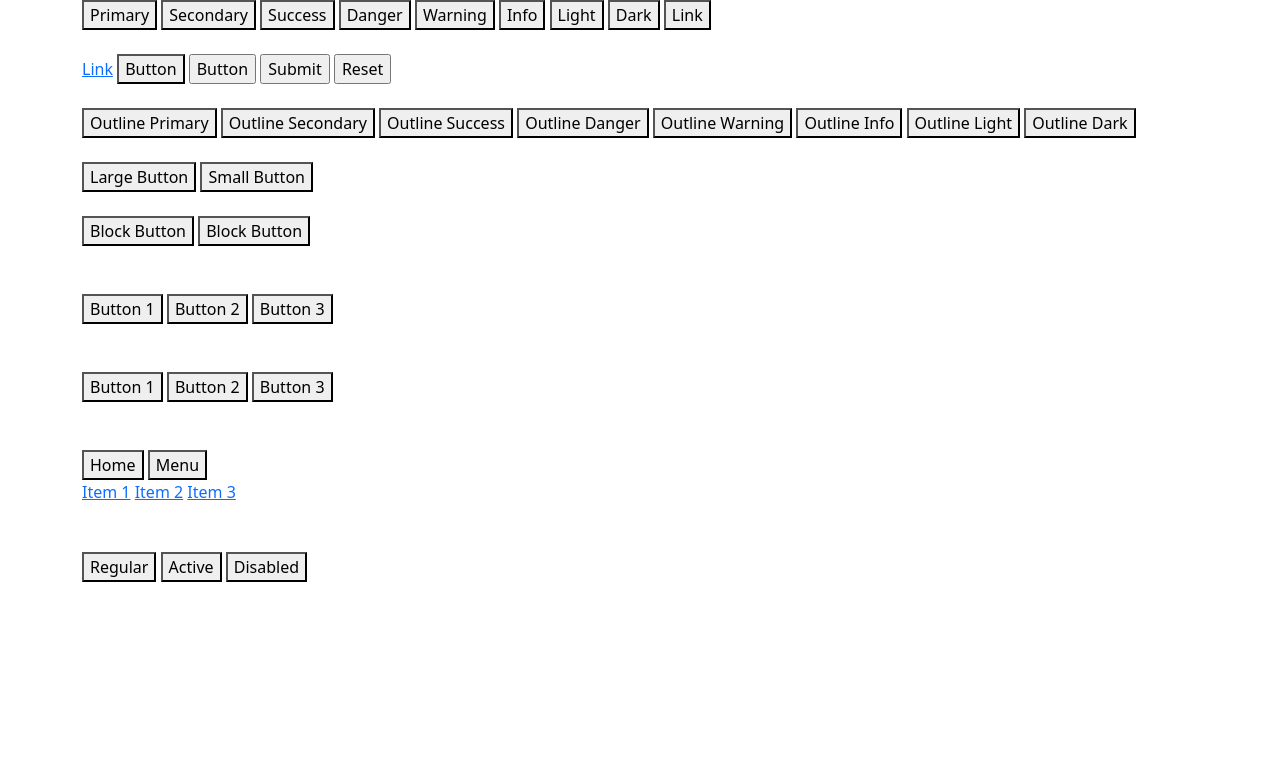
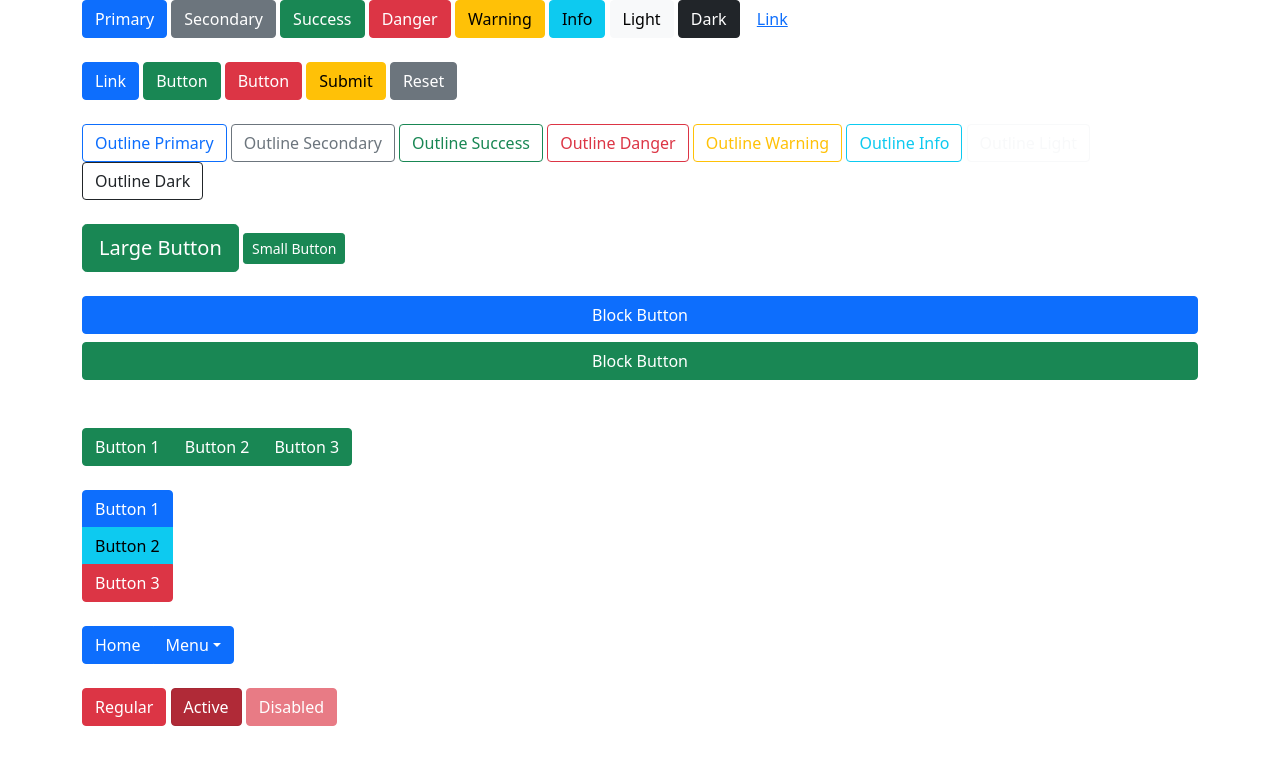
Before and after one commit to oaktnpy/github-desktop-project, a plain HTML site: page 9.Button.html in a window 1280 px wide. Drawn offline with nearby package versions, Linux system fonts and the light colour scheme.

Commit message:
Update 9.Button.html

```diff
--- a/9.Button.html
+++ b/9.Button.html
@@ -10,79 +10,79 @@
 <body>
     <div class="container">
         <!-- สีของปุ่ม -->
-        <button>Primary</button>
-        <button>Secondary</button>
-        <button>Success</button>
-        <button>Danger</button>
-        <button>Warning</button>
-        <button>Info</button>
-        <button>Light</button>
-        <button>Dark</button>
+        <button class="btn btn-primary">Primary</button>
+        <button class="btn btn-secondary">Secondary</button>
+        <button class="btn btn-success">Success</button>
+        <button class="btn btn-danger">Danger</button>
+        <button class="btn btn-warning">Warning</button>
+        <button class="btn btn-info">Info</button>
+        <button class="btn btn-light">Light</button>
+        <button class="btn btn-dark">Dark</button>
 
         <!-- ปุ่มแบบ Link -->
-        <button type="button">Link</button>
+        <button type="button" class="btn btn-link">Link</button>
 
         <br><br>
         <!-- Button Tag -->
-        <a href="#">Link</a>
-        <button type="button">Button</button>
-        <input type="button" value="Button">
-        <input type="submit" value="Submit">
-        <input type="reset" value="Reset">
+        <a href="#" class="btn btn-primary">Link</a>
+        <button type="button" class="btn btn-success">Button</button>
+        <input type="button" class="btn btn-danger" value="Button">
+        <input type="submit" class="btn btn-warning" value="Submit">
+        <input type="reset" class="btn btn-secondary" value="Reset">
         <br><br>
 
         <!-- Outline Button -->
-        <button>Outline Primary</button>
-        <button>Outline Secondary</button>
-        <button>Outline Success</button>
-        <button>Outline Danger</button>
-        <button>Outline Warning</button>
-        <button>Outline Info</button>
-        <button>Outline Light</button>
-        <button>Outline Dark</button>
+        <button class="btn btn-outline-primary">Outline Primary</button>
+        <button class="btn btn-outline-secondary">Outline Secondary</button>
+        <button class="btn btn-outline-success">Outline Success</button>
+        <button class="btn btn-outline-danger">Outline Danger</button>
+        <button class="btn btn-outline-warning">Outline Warning</button>
+        <button class="btn btn-outline-info">Outline Info</button>
+        <button class="btn btn-outline-light">Outline Light</button>
+        <button class="btn btn-outline-dark">Outline Dark</button>
         <br><br>
 
         <!-- ขนาดของปุ่ม -->
-        <button>Large Button</button>
-        <button>Small Button</button>
+        <button class="btn btn-success btn-lg">Large Button</button>
+        <button class="btn btn-success btn-sm">Small Button</button>
         <br><br>
 
         <!-- Block Button -->
-        <div>
-            <button>Block Button</button>
-            <button>Block Button</button>
+        <div class="d-grid gap-2">
+            <button class="btn btn-primary">Block Button</button>
+            <button class="btn btn-success">Block Button</button>
         </div>
 
         <br><br>
         <!-- Button Group -->
-        <div>
-            <button>Button 1</button>
-            <button>Button 2</button>
-            <button>Button 3</button>
+        <div class="btn-group">
+            <button class="btn btn-success">Button 1</button>
+            <button class="btn btn-success">Button 2</button>
+            <button class="btn btn-success">Button 3</button>
         </div>
         <br><br>
         <!-- Button Vertical Group -->
-        <div>
-            <button>Button 1</button>
-            <button>Button 2</button>
-            <button>Button 3</button>
+        <div class="btn-group-vertical">
+            <button class="btn btn-primary">Button 1</button>
+            <button class="btn btn-info">Button 2</button>
+            <button class="btn btn-danger">Button 3</button>
         </div>
         <br><br>
         <!-- Dropdown Menu -->
-        <div>
-            <button>Home</button>
-            <button>Menu</button>
-            <div>
-                <a href="#">Item 1</a>
-                <a href="#">Item 2</a>
-                <a href="#">Item 3</a>
+        <div class="btn-group">
+            <button class="btn btn-primary">Home</button>
+            <button class="btn btn-primary dropdown-toggle" data-bs-toggle="dropdown">Menu</button>
+            <div class="dropdown-menu">
+                <a href="#" class="dropdown-item">Item 1</a>
+                <a href="#" class="dropdown-item">Item 2</a>
+                <a href="#" class="dropdown-item">Item 3</a>
             </div>
         </div>
         <br><br>
         <!-- Button style -->
-        <button>Regular</button>
-        <button>Active</button>
-        <button>Disabled</button>
+        <button class="btn btn-danger">Regular</button>
+        <button class="btn btn-danger active">Active</button>
+        <button class="btn btn-danger disabled">Disabled</button>
     </div>
 </body>
 </html>
```
